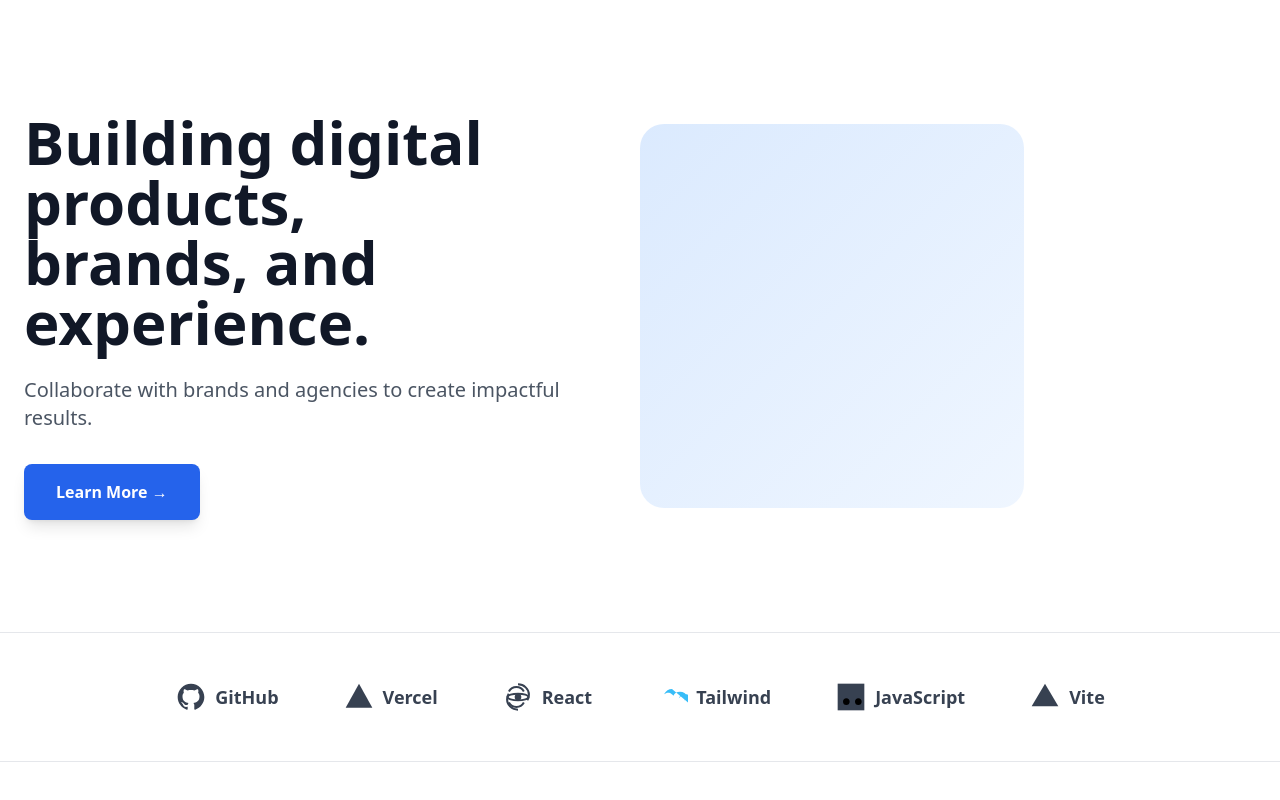
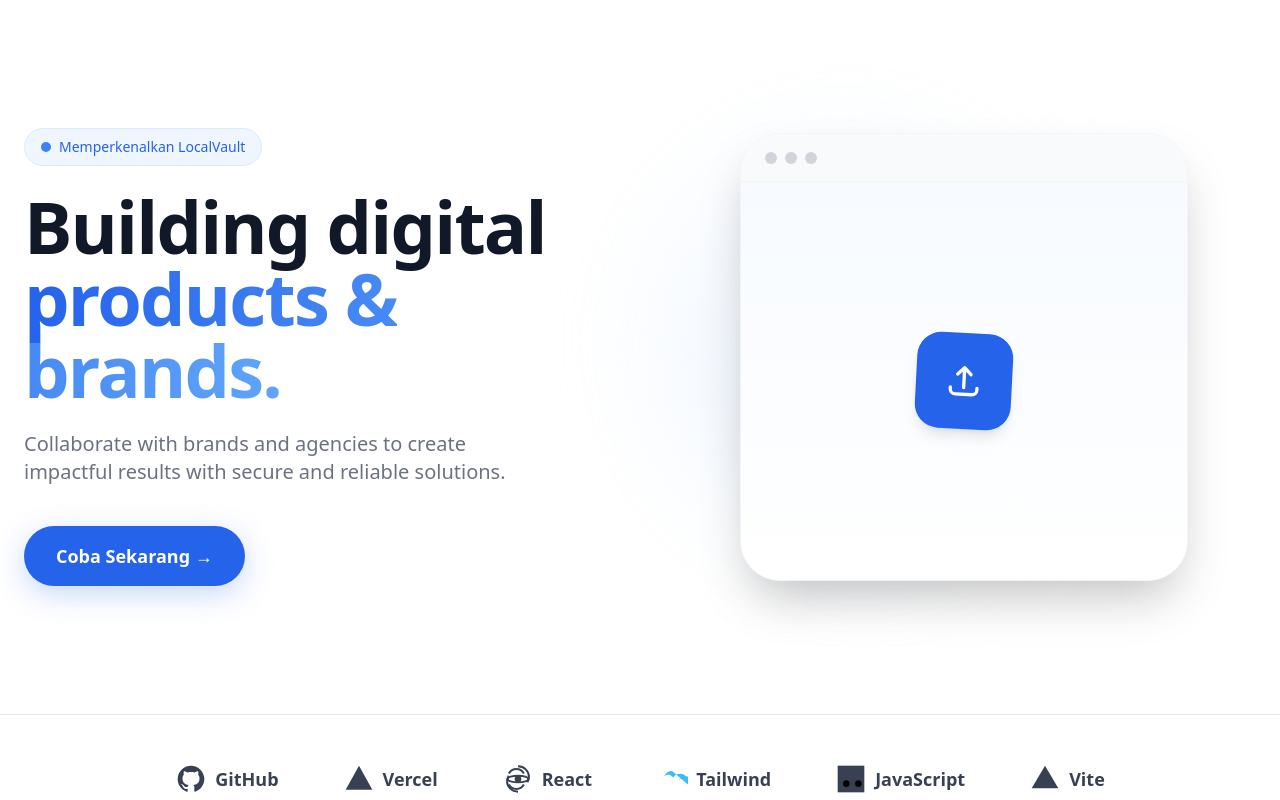
Before and after one commit to sanzzyproject/local-stronger, a React (Vite) app: page / in a window 1280 px wide. Shown: the top 800 px of the page. Built offline with nearby package versions, Linux system fonts and the light colour scheme.

Commit message:
Update LandingHero.jsx

```diff
--- a/src/components/LandingHero.jsx
+++ b/src/components/LandingHero.jsx
@@ -5,25 +5,55 @@ export default function LandingHero() {
   const navigate = useNavigate();
 
   return (
-    <section className="max-w-7xl mx-auto px-6 py-20 md:py-28">
-      <div className="text-center md:text-left md:flex md:items-center md:justify-between">
-        <div className="md:w-1/2">
-          <h1 className="text-5xl md:text-6xl font-bold text-gray-900 leading-tight">
-            Building digital products,<br />brands, and experience.
+    <section className="max-w-7xl mx-auto px-6 py-24 md:py-32 overflow-hidden bg-white">
+      <div className="flex flex-col md:flex-row items-center justify-between gap-16">
+        <div className="md:w-1/2 text-center md:text-left z-10">
+          <div className="inline-flex items-center gap-2 px-4 py-2 rounded-full bg-blue-50 text-blue-600 font-medium text-sm mb-6 border border-blue-100">
+            <span className="relative flex h-2.5 w-2.5">
+              <span className="animate-ping absolute inline-flex h-full w-full rounded-full bg-blue-400 opacity-75"></span>
+              <span className="relative inline-flex rounded-full h-2.5 w-2.5 bg-blue-500"></span>
+            </span>
+            Memperkenalkan LocalVault
+          </div>
+
+          <h1 className="text-5xl md:text-6xl lg:text-7xl font-extrabold text-gray-900 leading-[1.1] tracking-tight">
+            Building digital <br className="hidden md:block" />
+            <span className="text-transparent bg-clip-text bg-gradient-to-r from-blue-600 to-blue-400">
+              products & brands.
+            </span>
           </h1>
-          <p className="mt-6 text-xl text-gray-600 max-w-xl">
-            Collaborate with brands and agencies to create impactful results.
+
+          <p className="mt-6 text-lg md:text-xl text-gray-500 max-w-lg leading-relaxed mx-auto md:mx-0">
+            Collaborate with brands and agencies to create impactful results with secure and reliable solutions.
           </p>
-          <button
-            onClick={() => navigate('/app')}
-            className="mt-8 px-8 py-4 bg-blue-600 text-white rounded-lg font-semibold hover:bg-blue-700 transition-all duration-300 shadow-lg hover:shadow-xl"
-          >
-            Learn More →
-          </button>
+
+          <div className="mt-10 flex flex-col sm:flex-row gap-4 justify-center md:justify-start">
+            <button
+              onClick={() => navigate('/app')}
+              className="px-8 py-4 bg-blue-600 text-white rounded-full font-semibold text-lg hover:bg-blue-700 hover:-translate-y-1 transition-all duration-300 shadow-[0_8px_30px_rgb(37,99,235,0.25)] hover:shadow-[0_12px_40px_rgb(37,99,235,0.4)]"
+            >
+              Coba Sekarang →
+            </button>
+          </div>
         </div>
-        <div className="hidden md:block md:w-1/2">
-          {/* Placeholder for illustration or abstract shape */}
-          <div className="w-96 h-96 bg-gradient-to-br from-blue-100 to-blue-50 rounded-3xl"></div>
+
+        {/* Visual Modern & Elegan di sisi kanan */}
+        <div className="relative md:w-1/2 flex justify-center mt-12 md:mt-0">
+          <div className="absolute inset-0 bg-gradient-to-tr from-blue-100 to-transparent rounded-full blur-3xl opacity-60 w-[400px] h-[400px]"></div>
+          <div className="relative w-full max-w-md aspect-square rounded-[2.5rem] bg-white border border-gray-100 shadow-2xl overflow-hidden flex flex-col">
+            <div className="h-12 bg-gray-50 border-b border-gray-100 flex items-center px-6 gap-2">
+              <div className="w-3 h-3 rounded-full bg-gray-300"></div>
+              <div className="w-3 h-3 rounded-full bg-gray-300"></div>
+              <div className="w-3 h-3 rounded-full bg-gray-300"></div>
+            </div>
+            <div className="flex-1 p-8 bg-gradient-to-b from-blue-50/50 to-white flex items-center justify-center">
+               <div className="w-24 h-24 bg-blue-600 rounded-3xl shadow-lg flex items-center justify-center rotate-3 transform hover:rotate-0 transition-all duration-500">
+                  <svg className="w-10 h-10 text-white" fill="none" stroke="currentColor" viewBox="0 0 24 24">
+                    <path strokeLinecap="round" strokeLinejoin="round" strokeWidth={2} d="M4 16v1a3 3 0 003 3h10a3 3 0 003-3v-1m-4-8l-4-4m0 0L8 8m4-4v12" />
+                  </svg>
+               </div>
+            </div>
+          </div>
         </div>
       </div>
     </section>
```
